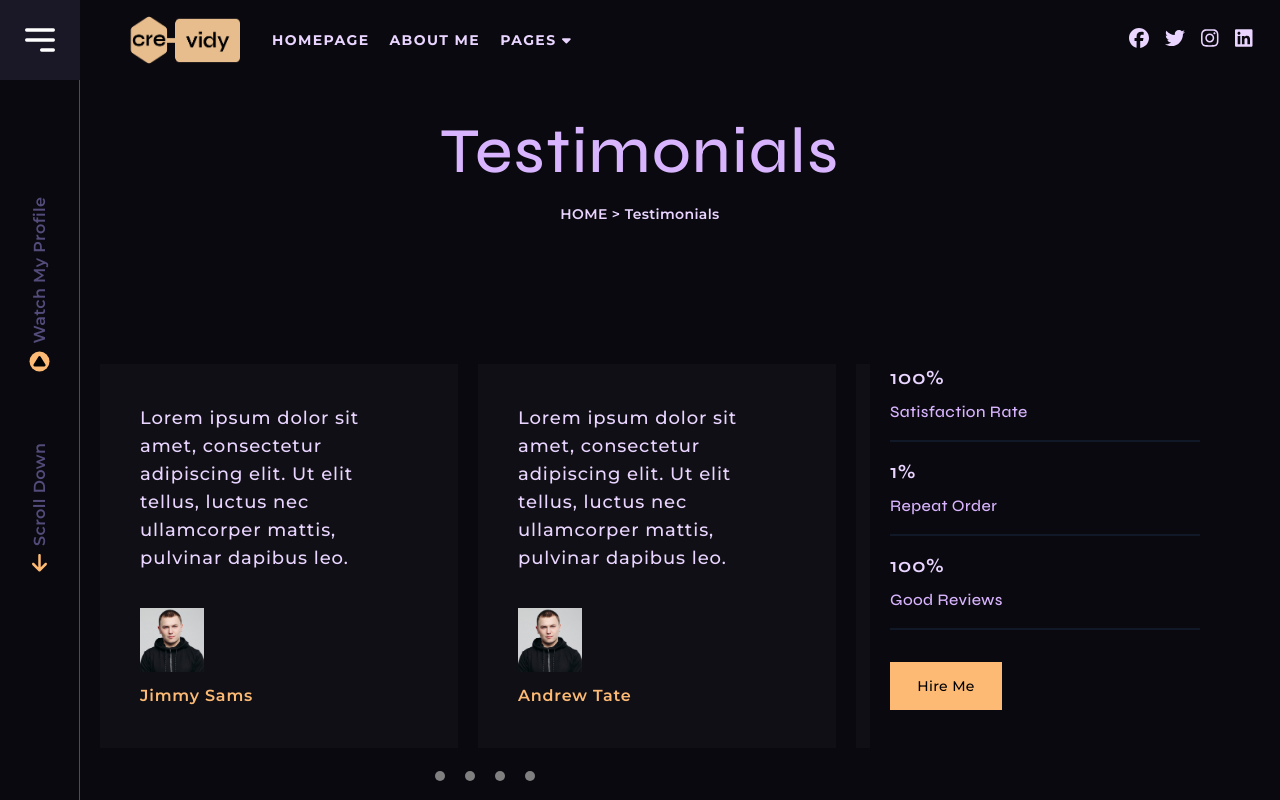
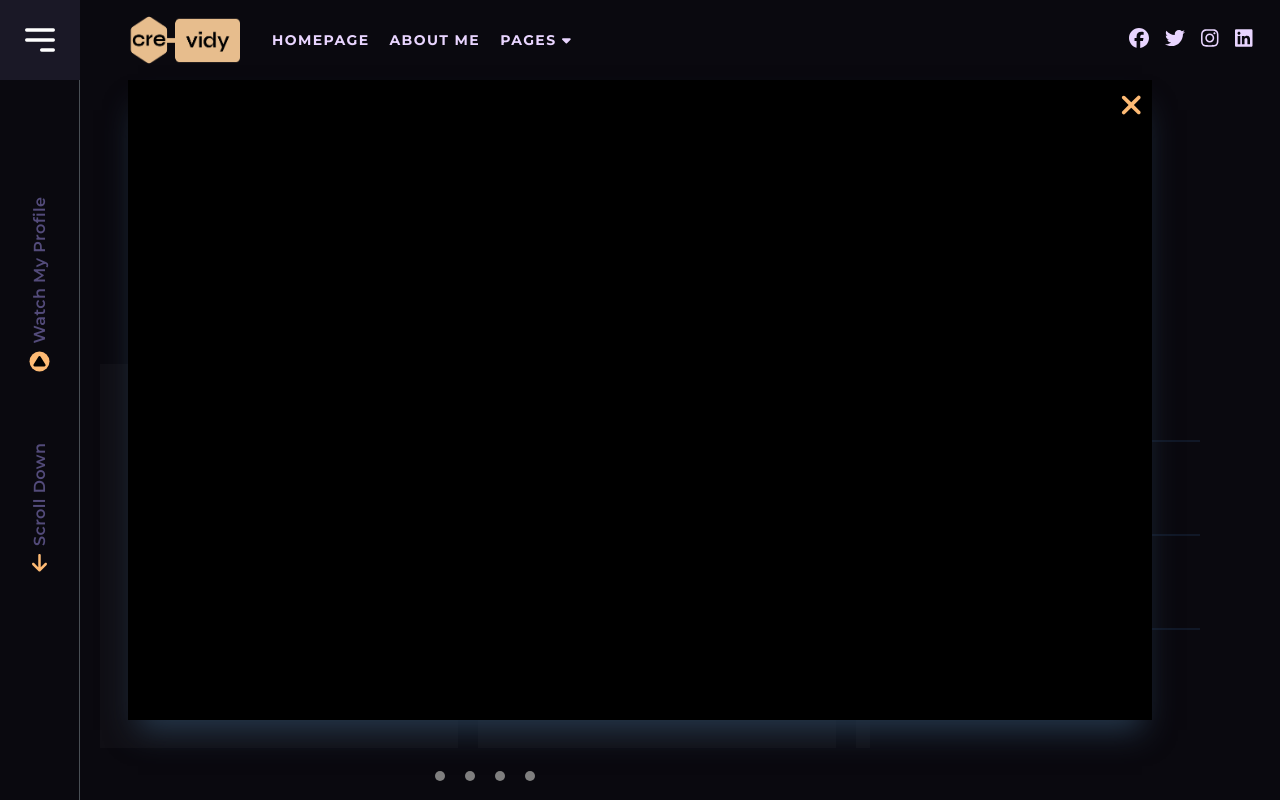
Before and after one commit to mzain787/Portfolio-Project, a Next.js app: page /testimonials in a window 1280 px wide. Both pictures are taken after a click on the button "Watch My Profile". Shown: the top 800 px of the page. Built offline with nearby package versions, Linux system fonts and the light colour scheme.

Commit message:
added video modal

```diff
--- a/package.json
+++ b/package.json
@@ -21,6 +21,7 @@
     "react-modal": "^3.16.1",
     "react-select": "^5.8.0",
     "react-slick": "^0.30.1",
+    "react-youtube": "^10.1.0",
     "slick-carousel": "^1.8.1"
   },
   "devDependencies": {
--- /dev/null
+++ b/src/components/Childcomps/ProfileModal/ProfileModal.css
@@ -0,0 +1,29 @@
+/* ProfileModal.css */
+.profile-modal {
+    position: fixed;
+    top: 50%;
+    left: 50%;
+    transform: translate(-50%, -50%);
+    width: 80%;
+    height: 80vh;
+    background-color: black;
+    padding: 40px;
+    outline: none;
+    box-shadow: rgb(38, 57, 77) 0px 20px 30px -10px;
+  }
+
+  .profile-modal-overlay {
+    background-color: rgba(0, 0, 0, 0.6);
+    z-index: 1000;
+  }
+
+  .modal-content {
+    height: 100%;
+  }
+
+  .close-icon {
+    position: absolute;
+    top: 10px;
+    right: 10px;
+    cursor: pointer;
+  }
--- /dev/null
+++ b/src/components/Childcomps/ProfileModal/ProfileModal.jsx
@@ -0,0 +1,39 @@
+import React from "react";
+import "./ProfileModal.css";
+import Modal from "react-modal";
+import { FontAwesomeIcon } from "@fortawesome/react-fontawesome";
+import { faTimes } from "@fortawesome/free-solid-svg-icons";
+import YouTube from "react-youtube";
+
+const ProfileModal = ({ isOpen, closeModal }) => {
+  const videoId = "PYuPmNFHTog"; // Extract video ID from your YouTube link
+
+  const opts = {
+    height: "550px",
+    width: "100%",
+    playerVars: {
+      autoplay: 1,
+    },
+  };
+
+  return (
+    <Modal
+      isOpen={isOpen}
+      onRequestClose={closeModal}
+      contentLabel="Profile Modal"
+      className="profile-modal z-30"
+      overlayClassName="profile-modal-overlay"
+    >
+      <div className="modal-content">
+
+        <YouTube videoId={videoId} opts={opts} />
+
+        <div className="close-icon" onClick={closeModal}>
+          <FontAwesomeIcon icon={faTimes} className="text-3xl text-orange-300 font-bold"/>
+        </div>
+      </div>
+    </Modal>
+  );
+};
+
+export default ProfileModal;
--- a/src/components/Sidebar/Sidebar.jsx
+++ b/src/components/Sidebar/Sidebar.jsx
@@ -1,3 +1,158 @@
+// // Sidebar.js
+// "use client"
+// import React, {useState, useRef, useEffect} from "react";
+// import "./Sidebar.css"
+// import { FontAwesomeIcon} from "@fortawesome/react-fontawesome";
+// import '@fortawesome/fontawesome-svg-core/styles.css';
+// import { faPlay , faArrowLeft, faTimes} from "@fortawesome/free-solid-svg-icons";
+// import {
+//   faFacebook,
+//   faTwitter,
+//   faInstagram,
+//   faLinkedin,
+// } from "@fortawesome/free-brands-svg-icons";
+// import logo from "../../assets/images/logo.png"
+// import sidebarimg1 from "../../assets/images/sidebar-img1.png"
+// import sidebarimg2 from "../../assets/images/sidebar-img2.png"
+// import sidebarimg3 from "../../assets/images/sidebar-img3.png"
+// import sidebarimg4 from "../../assets/images/sidebar-img4.png"
+// import sidebarimg5 from "../../assets/images/sidebar-img5.png"
+// import sidebarimg6 from "../../assets/images/sidebar-img6.png"
+
+// const Sidebar = () => {
+//   const [sidebarVisible, setSidebarVisible] = useState(false);
+//   const sidebarRef = useRef(null);
+
+//   const handleScrollDown = () => {
+//     window.scrollBy(0, 300);
+//   }
+
+//   useEffect(() => {
+//     // Function to close the sidebar when clicking outside
+//     const handleClickOutside = (event) => {
+//       if (sidebarRef.current && !sidebarRef.current.contains(event.target)) {
+//         setSidebarVisible(false);
+//       }
+//     };
+
+//     // Add event listener when component mounts
+//     document.addEventListener("mousedown", handleClickOutside);
+
+//     // Remove event listener when component unmounts
+//     return () => {
+//       document.removeEventListener("mousedown", handleClickOutside);
+//     };
+//   }, []);
+
+//   const toggleSidebar = () => {
+//     setSidebarVisible(!sidebarVisible);
+//   };
+
+//   const closeSidebar = () => {
+//     setSidebarVisible(false);
+//   };
+
+//   return (
+//     <>
+//       {/* Sidebar */}
+//       <div className="sidebar text-white w-20 flex flex-col h-screen fixed z-50" style={{borderRight:"1px solid #494F55"}}>
+//        <div className="sidebar-to-show">
+//         {/* Hamburger Icon */}
+//         <button className="sidebar-main-icon p-5 focus:outline-none mb-60" onClick={toggleSidebar}>
+//           <svg
+//             className="w-10 h-10"
+//             fill="none"
+//             stroke="currentColor"
+//             viewBox="0 0 24 24"
+//             xmlns="http://www.w3.org/2000/svg"
+//           >
+//             <path
+//               strokeLinecap="round"
+//               strokeLinejoin="round"
+//               strokeWidth="2"
+//               d="M4 6h16M4 12h16m-7 6h7"
+//             ></path>
+//           </svg>
+//         </button>
+//         <div className="transform -rotate-90 p-2 cursor-pointer flex items-center mb-40">
+//         <span className="text-black text-sm space-x-1 mr-2 bg-orange-300 w-5 h-5 rounded-full flex items-center justify-center">
+//             <FontAwesomeIcon className="m-1 mx-2" icon={faPlay} />
+//           </span>
+//           <button className="whitespace-nowrap text-md font-semibold tracking-wide" style={{ color: "#534b7a"}}>
+//             Watch My Profile
+//           </button>
+//         </div>
+//         <div className="transform -rotate-90 p-2 cursor-pointer flex items-center">
+//         <span className="text-orange-300 text-xl mr-2 flex items-center justify-center">
+//             <FontAwesomeIcon icon={faArrowLeft} />
+//           </span>
+//           <button className="whitespace-nowrap text-md font-semibold tracking-wide" style={{ color: "#534b7a"}} onClick={handleScrollDown}>Scroll Down</button>
+//         </div>
+//         </div>
+//         <div ref={sidebarRef} className={`sidebar-content flex flex-col items-center absolute h-screen p-8 ${sidebarVisible ? "sidebar-open" : "sidebar-close"}`}>
+//          <div className="cross-icon absolute right-2 top-2 cursor-pointer" onClick={closeSidebar}>
+//          <FontAwesomeIcon className="text-orange-300 text-2xl" icon={faTimes} />
+//          </div>
+//          <div className="sidebar-content-data">
+//          <div className="brand-details mb-16">
+//           <img src={logo.src} alt="logo" className="h-12 w-32 mb-16" />
+//           <h3 className="text-purple-200 text-2xl mb-7 font-medium">Contact Me Today</h3>
+//           <h4 className="text-orange-300 text-xl font-semibold">hi@crevidy.dom</h4>
+//          </div>
+//          <div className="meet-me-section gap-1 mb-16">
+//           <h2 className="text-purple-200 tracking-wider text-sm font-bold mb-5">MEET ME</h2>
+//           <h3 className="text-purple-200 tracking-widest text-base font-medium mb-5"> Suzy Suzy Queue 4455 Landing Lange, Louisville, KY 40018-1234</h3>
+//           <div className="sidebar-images flex flex-wrap gap-2 items-center">
+//           <img src={sidebarimg1.src} alt="sidebar-img" className="w-36"/>
+//           <img src={sidebarimg2.src} alt="sidebar-img" className="w-36"/>
+//           <img src={sidebarimg3.src} alt="sidebar-img"  className="w-36"/>
+//           <img src={sidebarimg4.src} alt="sidebar-img"  className="w-36"/>
+//           <img src={sidebarimg5.src} alt="sidebar-img"  className="w-36"/>
+//           <img src={sidebarimg6.src} alt="sidebar-img"  className="w-36"/>
+//           </div>
+//          </div>
+//          <div className="social-media-section">
+//           <h2 className="text-base font-semibold tracking-widest text-purple-200 mb-6">FOLLOW ME</h2>
+//           <div className="flex items-center">
+//           <a href="#" className="text-white mx-2">
+//             <FontAwesomeIcon
+//               icon={faFacebook}
+//               className="text-xl text-purple-200 hover:text-orange-300 "
+//             />
+//           </a>
+//           <a href="#" className="text-white mx-2">
+//             <FontAwesomeIcon
+//               icon={faTwitter}
+//               className="text-xl text-purple-200 hover:text-orange-300"
+//             />
+//           </a>
+//           <a href="#" className="text-white mx-2">
+//             <FontAwesomeIcon
+//               icon={faInstagram}
+//               className="text-xl text-purple-200 hover:text-orange-300"
+//             />
+//           </a>
+//           <a href="#" className="text-white mx-2">
+//             <FontAwesomeIcon
+//               icon={faLinkedin}
+//               className="text-xl text-purple-200 hover:text-orange-300"
+//             />
+//           </a>
+//         </div>
+//          </div>
+//          </div>
+//         </div>
+//       </div>
+//     </>
+//   );
+// };
+
+// export default Sidebar;
+
+
+
+
+
 // Sidebar.js
 "use client"
 import React, {useState, useRef, useEffect} from "react";
@@ -18,10 +173,29 @@ import sidebarimg3 from "../../assets/images/sidebar-img3.png"
 import sidebarimg4 from "../../assets/images/sidebar-img4.png"
 import sidebarimg5 from "../../assets/images/sidebar-img5.png"
 import sidebarimg6 from "../../assets/images/sidebar-img6.png"
+import ProfileModal from "../Childcomps/ProfileModal/ProfileModal";
 
 const Sidebar = () => {
   const [sidebarVisible, setSidebarVisible] = useState(false);
   const sidebarRef = useRef(null);
+  const [profileModalOpen, setProfileModalOpen] = useState(false);
+
+  const toggleSidebar = () => {
+    setSidebarVisible(!sidebarVisible);
+  };
+
+  const closeSidebar = () => {
+    setSidebarVisible(false);
+  };
+
+  const openProfileModal = () => {
+    setProfileModalOpen(true);
+  };
+
+  const closeProfileModal = () => {
+    setProfileModalOpen(false);
+  };
+
 
   const handleScrollDown = () => {
     window.scrollBy(0, 300);
@@ -43,14 +217,6 @@ const Sidebar = () => {
       document.removeEventListener("mousedown", handleClickOutside);
     };
   }, []);
-
-  const toggleSidebar = () => {
-    setSidebarVisible(!sidebarVisible);
-  };
-
-  const closeSidebar = () => {
-    setSidebarVisible(false);
-  };
 
   return (
     <>
@@ -76,9 +242,9 @@ const Sidebar = () => {
         </button>
         <div className="transform -rotate-90 p-2 cursor-pointer flex items-center mb-40">
         <span className="text-black text-sm space-x-1 mr-2 bg-orange-300 w-5 h-5 rounded-full flex items-center justify-center">
-            <FontAwesomeIcon className="m-1 mx-2" icon={faPlay} />
+            <FontAwesomeIcon className="m-1 mx-2" icon={faPlay}/>
           </span>
-          <button className="whitespace-nowrap text-md font-semibold tracking-wide" style={{ color: "#534b7a"}}>
+          <button onClick={openProfileModal} className="whitespace-nowrap text-md font-semibold tracking-wide" style={{ color: "#534b7a"}}>
             Watch My Profile
           </button>
         </div>
@@ -143,6 +309,7 @@ const Sidebar = () => {
          </div>
         </div>
       </div>
+      <ProfileModal isOpen={profileModalOpen} closeModal={closeProfileModal} />
     </>
   );
 };
```
Also changed, not shown: src/components/Childcomps/VideoModal.jsx (deleted), 1 other file (tests, documents, lock files or other folders).
